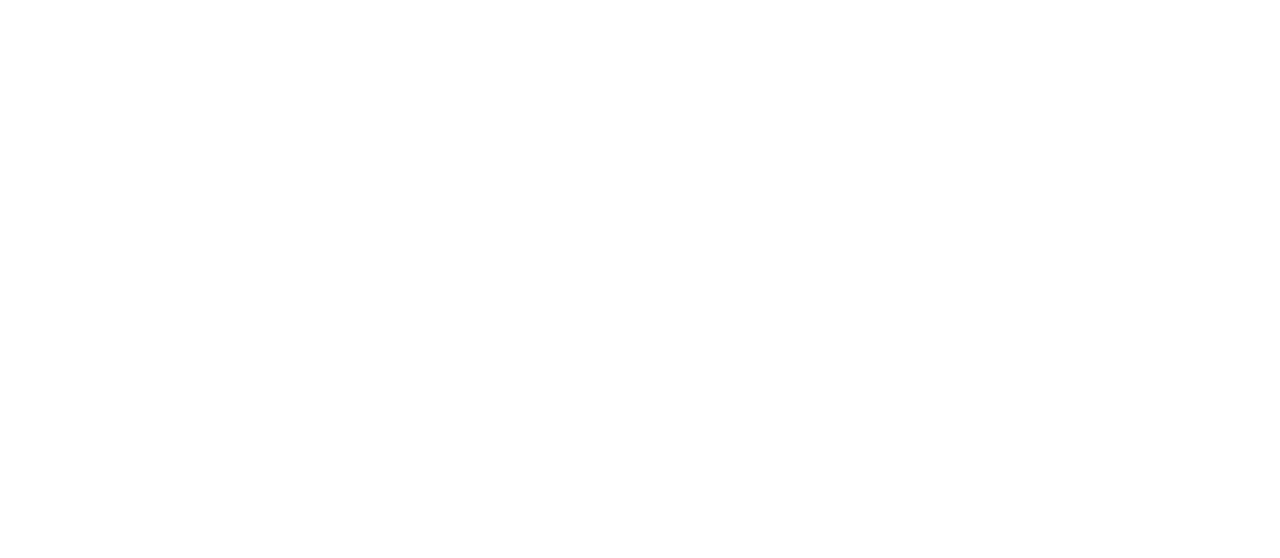
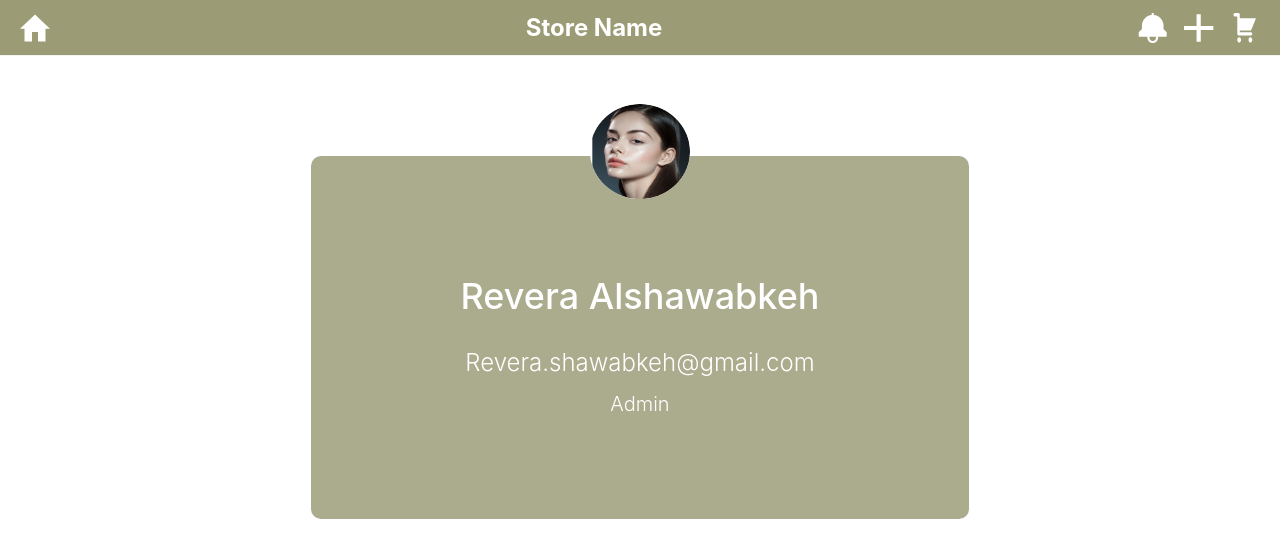
Before and after one commit to jenanzakarneh/recommedation-engine, a React (Create React App) app: page /profile in a window 1280 px wide. Before the commit this address had no page. Shown: the top 558 px of the page. Built offline with nearby package versions, Linux system fonts and the light colour scheme.

Commit message:
Adding initial pages

```diff
--- a/src/App.js
+++ b/src/App.js
@@ -2,6 +2,8 @@
 import Login from './Pages/Login';
 import Signup from './Pages/Signup';
 import Home from './Pages/Home';
+import Profile from './Pages/Profile';
+import RequestList from './Pages/RequestList';
 
 function App() {
   return (
@@ -10,7 +12,9 @@
         <Route path="/" element={<Login/>} />
          <Route path="/home" element={<Home/>} />
         <Route path='/login' element={<Login />} />
-        <Route path='/signup' element={ <Signup/>} />
+        <Route path='/signup' element={<Signup />} />
+        <Route path='/profile' element={<Profile />} />
+        <Route path='request-list' element={ <RequestList/>} />
    </Routes>
     </div>
   );
--- /dev/null
+++ b/src/Pages/Profile.jsx
@@ -0,0 +1,45 @@
+import React, { useState } from 'react';
+import { Center, Flex, Image, Text, VStack } from '@chakra-ui/react';
+import Navbar from '../components/bars/Navbar';
+
+const Profile = () => {
+    const [data, setDate] = useState({ email: "Revera.shawabkeh@gmail.com", name: 'Revera Alshawabkeh', role: 'Admin', image: "" });
+
+    return (
+        <Flex bg='white' h={'100vh'} w={'100%'} color={'black'} direction={'column'}>
+            <Navbar />
+            <VStack position="relative" justify={'center'} mt={50}>
+                <Image
+                    src='/images/profile.jpg'
+                    alt='image not found'
+                    w={'100px'}
+                    borderRadius={'50%'}
+                    position='absolute'
+                    top="-2px"
+                    zIndex="1"
+                />
+                <VStack
+                    bg={'#ABAB8E'}
+                    py={'100'}
+                    px={'150'}
+                    borderRadius={10}
+                    color={'white'}
+                    position="relative"
+                    top="50px" // Moves the stack down to align with the baseline
+                >
+                    <Text lineHeight={'81px'} fontWeight={'500'} fontSize={'4xl'}>
+                        {data.name}
+                    </Text>
+                    <Text fontWeight={'300'} fontSize={'2xl'}>
+                        {data.email}
+                    </Text>
+                    <Text fontWeight={'300'} fontSize={'xl'}>
+                        {data.role}
+                    </Text>
+                </VStack>
+            </VStack>
+        </Flex>
+    );
+};
+
+export default Profile;
--- /dev/null
+++ b/src/Pages/RequestList.jsx
@@ -0,0 +1,20 @@
+import { Flex, HStack, VStack, Text } from '@chakra-ui/react'
+import React, { useState } from 'react'
+import ChartItem from '../components/ChartItem'
+const RequestList = () => {
+    const [userRequestList, setUserRequestList] = useState([{
+        id: '1234',
+        imageSrc: 'https://images.unsplash.com/photo-1555041469-a586c61ea9bc?ixlib=rb-4.0.3&ixid=MnwxMjA3fDB8MHxwaG90by1wYWdlfHx8fGVufDB8fHx8&auto=format&fit=crop&w=1770&q=80', description: "Product 1", stock: 20, price: 100, status: 'Rejected'
+    }, {
+        id: '1234',
+        imageSrc: 'https://images.unsplash.com/photo-1555041469-a586c61ea9bc?ixlib=rb-4.0.3&ixid=MnwxMjA3fDB8MHxwaG90by1wYWdlfHx8fGVufDB8fHx8&auto=format&fit=crop&w=1770&q=80', description: "Product 1", stock: 20, price: 100, status: 'Rejected'
+    }])
+    return (
+        <Flex bg='white' h={'100vh'} w={'100%'} color={'black'} direction={'column'}>
+
+            {userRequestList.map((userRequest) => <ChartItem id={userRequest.id} imageSrc={userRequest.imageSrc} description={userRequest.description} stock={userRequest.stock} price={userRequest.price} status={userRequest.status} />)
+            }        </Flex>
+    )
+}
+
+export default RequestList
--- /dev/null
+++ b/src/components/ChartItem.jsx
@@ -0,0 +1,54 @@
+import { Flex, HStack, Image, VStack, Text, Box } from '@chakra-ui/react'
+import React from 'react'
+
+const ChartItem = ({ imageSrc, description, stock, price, status, id }) => {
+    return (
+        <Flex w={'full'} boxShadow={'md'} py={2} px={10}>
+
+            <HStack w={'50%'}>
+                <Image
+                    src={imageSrc}
+                    alt='image is not found'
+                    borderRadius='lg'
+                    w={150} h={150}
+                />
+                <VStack align={'flex-start'} justify={'space-between'}>
+                    <Text textAlign='center' fontSize={'s'} color={'#6a6767c3'} lineHeight={'.5'}>Product</Text>
+                    <Text textAlign='center' fontSize={'xl'}>{description}</Text>
+                    <Text textAlign='center' fontSize={'s'} color={'#6a6767c3'} lineHeight={'.5'}>Product ID</Text>
+                    <Text textAlign='center' fontSize={'xl'}>{id}</Text>
+                    {/* <Text textAlign='center' fontSize={'m'} borderColor={'#9B9B75'} borderWidth={1} p={1} borderRadius={6}>{price} USD</Text> */}
+                </VStack>
+
+            </HStack>
+            <HStack w={'50%'} align={'center' } justify={'space-evenly'}>
+                <VStack>
+                    <Text textAlign='center' fontSize={'s'} color={'#6a6767c3'} lineHeight={'.5'}>Stock</Text>
+                    <Box bg='#9B9B75' p={2} color={'white'} borderRadius={'lg'}>
+                        <Text textAlign='center' fontSize={'xl'}>{stock}</Text>
+                    </Box>
+                </VStack>
+                <VStack>
+                    <Text textAlign='center' fontSize={'s'} color={'#6a6767c3'} lineHeight={'.5'}>Price</Text>
+                    <Box bg='#9B9B75' p={2} color={'white'} borderRadius={'lg'}>
+                        <Text textAlign='center' fontSize={'xl'}>${price}</Text>
+                    </Box>
+                </VStack>
+                <VStack>
+                    <Text textAlign='center' fontSize={'s'} color={'#6a6767c3'} lineHeight={'.5'}>Status</Text>
+                    <Box bg='#9B9B75' p={2} color={'white'} borderRadius={'lg'}>
+                        <Text textAlign='center' fontSize={'xl'}>{status}</Text>
+                    </Box>
+                </VStack>
+                <VStack>
+                    <Text textAlign='center' fontSize={'s'} color={'#6a6767c3'} lineHeight={'.5'}>Price</Text>
+                    <Box bg='red' p={2} color={'white'} borderRadius={'lg'}>
+                        <Text textAlign='center' fontSize={'xl'}>delete</Text>
+                    </Box>
+                </VStack>
+            </HStack>
+        </Flex >
+    )
+}
+
+export default ChartItem
```
Also changed, not shown: public/images/profile.jpg (added), public/images/store.jpeg (renamed from src/images/store.jpeg).
